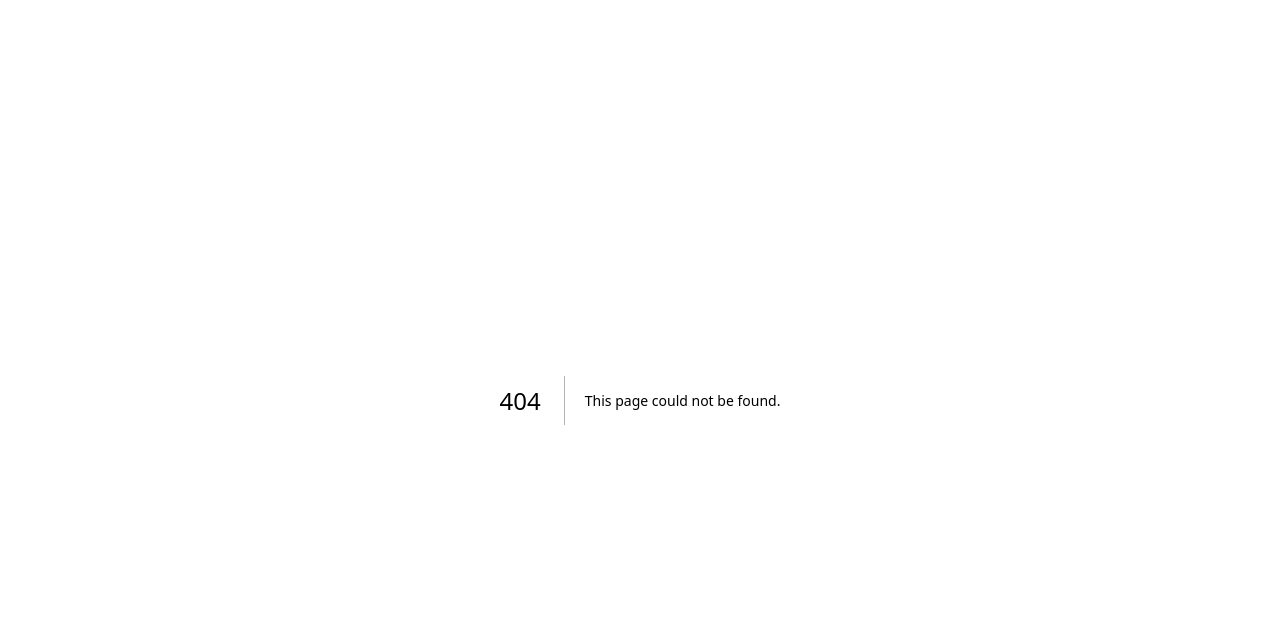
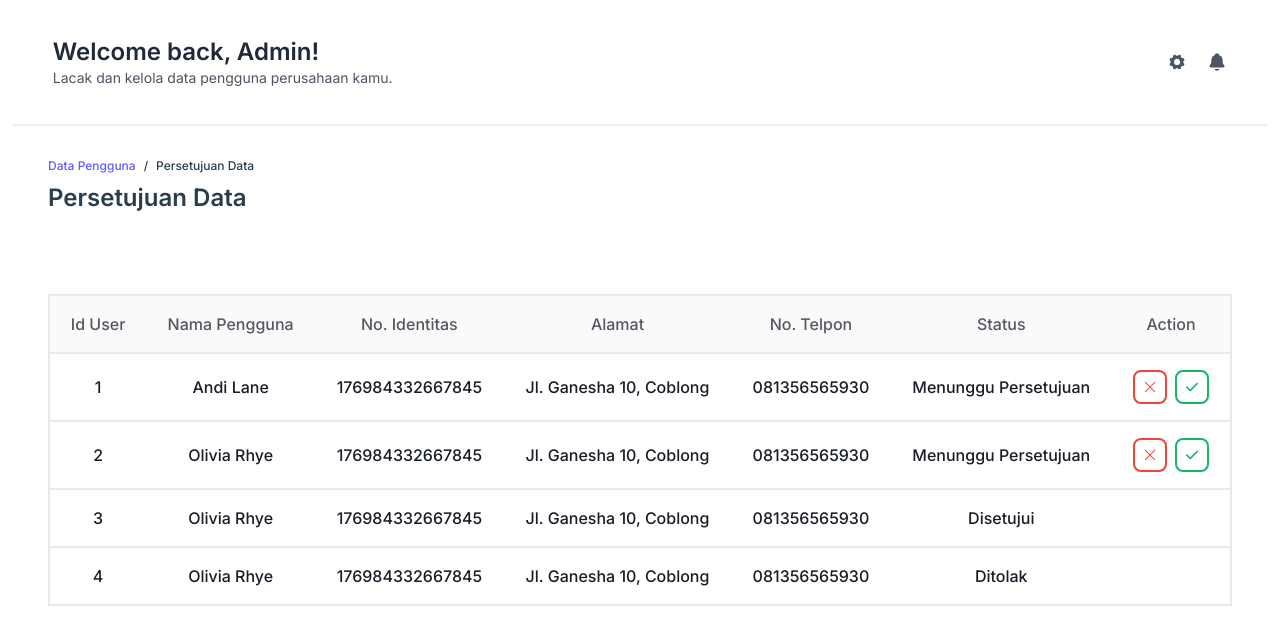
Before and after one commit to sulsul2/entry-data, a Next.js app: page /lihat-data in a window 1280 px wide. Before the commit this address had no page. Shown: the top 644 px of the page. Built offline with nearby package versions, Linux system fonts and the light colour scheme.

Commit message:
foldering halaman

```diff
--- /dev/null
+++ b/src/app/(site admin)/manajemen-akun/page.tsx
@@ -0,0 +1,152 @@
+"use client";
+import Table from "@/components/table";
+import Link from "next/link";
+import { useEffect, useState } from "react";
+import { FaCheck } from "react-icons/fa6";
+import { RxCross1 } from "react-icons/rx";
+
+interface DataUser {
+  IdUser: number;
+  NamaPengguna: string;
+  NoIdentitas: string;
+  Alamat: string;
+  NoTelpon: string;
+  Status: string;
+  Action: JSX.Element;
+}
+
+export default function manajemenAkun() {
+  const [data, setData] = useState<DataUser[]>([]);
+
+  const header1 = [
+    "Id User",
+    "Nama Pengguna",
+    "No. Identitas",
+    "Alamat",
+    "No. Telpon",
+    "Status",
+    "Action",
+  ];
+
+  const getApprovalData = async () => {
+    try {
+      // Data lokal yang Anda miliki
+      const localData = [
+        {
+          idUser: 1,
+          namaPengguna: "Andi Lane",
+          noIdentitas: "176984332667845",
+          alamat: "Jl. Ganesha 10, Coblong",
+          noTelpon: "081356565930",
+          status: "Menunggu Persetujuan",
+        },
+        {
+          idUser: 2,
+          namaPengguna: "Olivia Rhye",
+          noIdentitas: "176984332667845",
+          alamat: "Jl. Ganesha 10, Coblong",
+          noTelpon: "081356565930",
+          status: "Menunggu Persetujuan",
+        },
+        {
+          idUser: 3,
+          namaPengguna: "Olivia Rhye",
+          noIdentitas: "176984332667845",
+          alamat: "Jl. Ganesha 10, Coblong",
+          noTelpon: "081356565930",
+          status: "Disetujui",
+        },
+        {
+          idUser: 4,
+          namaPengguna: "Olivia Rhye",
+          noIdentitas: "176984332667845",
+          alamat: "Jl. Ganesha 10, Coblong",
+          noTelpon: "081356565930",
+          status: "Ditolak",
+        },
+      ];
+
+      // Transformasi data
+      const transformedData = localData.map((user) => {
+        return {
+          IdUser: user.idUser,
+          NamaPengguna: user.namaPengguna,
+          NoIdentitas: user.noIdentitas,
+          Alamat: user.alamat,
+          NoTelpon: user.noTelpon,
+          Status: user.status,
+          Action: getActionButtons(user.status, user.idUser),
+        };
+      });
+
+      return transformedData;
+    } catch (error) {
+      console.error("Error fetching data:", error);
+      return [];
+    }
+  };
+  useEffect(() => {
+    const fetchData = async () => {
+      const approvalData = await getApprovalData();
+      setData(approvalData);
+    };
+
+    fetchData();
+  }, []);
+
+  // Fungsi untuk menentukan tombol berdasarkan status
+  const getActionButtons = (status: string, idUser: number) => {
+    if (status === "Menunggu Persetujuan") {
+      return (
+        <div className="flex justify-center items-center gap-2">
+          <button
+            className="text-[#F04438] text-sm border-2 border-[#F04438] p-2 rounded-lg"
+            onClick={() => handleReject(idUser)}
+          >
+            <RxCross1 />
+          </button>
+          <button
+            className="text-[#12B76A] text-sm border-2 border-[#12B76A] p-2 rounded-lg"
+            onClick={() => handleApprove(idUser)}
+          >
+            <FaCheck />
+          </button>
+        </div>
+      );
+    } else {
+      return <p></p>;
+    }
+  };
+
+  // Fungsi untuk menangani aksi "Setujui"
+  const handleApprove = (idUser: number) => {
+    console.log(`User dengan ID ${idUser} disetujui.`);
+    // Tambahkan logika untuk memperbarui status di backend atau state lokal
+  };
+
+  // Fungsi untuk menangani aksi "Tolak"
+  const handleReject = (idUser: number) => {
+    console.log(`User dengan ID ${idUser} ditolak.`);
+    // Tambahkan logika untuk memperbarui status di backend atau state lokal
+  };
+
+  return (
+    <>
+      <div className="px-6 py-2">
+        <div className="flex items-center gap-2 text-xs font-inter font-medium mb-2">
+          <Link href={`/user-list/`} className="text-[#605BFF] cursor-pointer">
+            Data Pengguna
+          </Link>
+          <p className="text-[#2A3D4A]"> / </p>
+          <p className="text-[#2A3D4A]">Persetujuan Data</p>
+        </div>
+
+        <h1 className="text-2xl font-semibold text-[#2A3D4A] mb-20">
+          Persetujuan Data
+        </h1>
+
+        <Table data={data} header={header1} isLoading={false} />
+      </div>
+    </>
+  );
+}
--- /dev/null
+++ b/src/app/(site data-entry)/data-entry/page.tsx
@@ -0,0 +1 @@
+//
--- /dev/null
+++ b/src/app/(site user)/layout.tsx
@@ -0,0 +1,21 @@
+import React from "react";
+import Header from "@/components/header";
+import Sidebar from "@/components/sidebar";
+
+interface LayoutProps {
+  children: React.ReactNode;
+}
+
+const Layout: React.FC<LayoutProps> = ({ children }) => {
+  return (
+    <div className="flex h-screen bg-white">
+      {/* <Sidebar /> */}
+      <div className="flex-1 flex flex-col">
+        <Header />
+        <main className="flex-1 p-6 overflow-y-auto">{children}</main>
+      </div>
+    </div>
+  );
+};
+
+export default Layout;
--- /dev/null
+++ b/src/app/(site user)/lihat-data/page.tsx
@@ -0,0 +1,152 @@
+"use client";
+import Table from "@/components/table";
+import Link from "next/link";
+import { useEffect, useState } from "react";
+import { FaCheck } from "react-icons/fa6";
+import { RxCross1 } from "react-icons/rx";
+
+interface DataUser {
+  IdUser: number;
+  NamaPengguna: string;
+  NoIdentitas: string;
+  Alamat: string;
+  NoTelpon: string;
+  Status: string;
+  Action: JSX.Element;
+}
+
+export default function persetujuan() {
+  const [data, setData] = useState<DataUser[]>([]);
+
+  const header1 = [
+    "Id User",
+    "Nama Pengguna",
+    "No. Identitas",
+    "Alamat",
+    "No. Telpon",
+    "Status",
+    "Action",
+  ];
+
+  const getApprovalData = async () => {
+    try {
+      // Data lokal yang Anda miliki
+      const localData = [
+        {
+          idUser: 1,
+          namaPengguna: "Andi Lane",
+          noIdentitas: "176984332667845",
+          alamat: "Jl. Ganesha 10, Coblong",
+          noTelpon: "081356565930",
+          status: "Menunggu Persetujuan",
+        },
+        {
+          idUser: 2,
+          namaPengguna: "Olivia Rhye",
+          noIdentitas: "176984332667845",
+          alamat: "Jl. Ganesha 10, Coblong",
+          noTelpon: "081356565930",
+          status: "Menunggu Persetujuan",
+        },
+        {
+          idUser: 3,
+          namaPengguna: "Olivia Rhye",
+          noIdentitas: "176984332667845",
+          alamat: "Jl. Ganesha 10, Coblong",
+          noTelpon: "081356565930",
+          status: "Disetujui",
+        },
+        {
+          idUser: 4,
+          namaPengguna: "Olivia Rhye",
+          noIdentitas: "176984332667845",
+          alamat: "Jl. Ganesha 10, Coblong",
+          noTelpon: "081356565930",
+          status: "Ditolak",
+        },
+      ];
+
+      // Transformasi data
+      const transformedData = localData.map((user) => {
+        return {
+          IdUser: user.idUser,
+          NamaPengguna: user.namaPengguna,
+          NoIdentitas: user.noIdentitas,
+          Alamat: user.alamat,
+          NoTelpon: user.noTelpon,
+          Status: user.status,
+          Action: getActionButtons(user.status, user.idUser),
+        };
+      });
+
+      return transformedData;
+    } catch (error) {
+      console.error("Error fetching data:", error);
+      return [];
+    }
+  };
+  useEffect(() => {
+    const fetchData = async () => {
+      const approvalData = await getApprovalData();
+      setData(approvalData);
+    };
+
+    fetchData();
+  }, []);
+
+  // Fungsi untuk menentukan tombol berdasarkan status
+  const getActionButtons = (status: string, idUser: number) => {
+    if (status === "Menunggu Persetujuan") {
+      return (
+        <div className="flex justify-center items-center gap-2">
+          <button
+            className="text-[#F04438] text-sm border-2 border-[#F04438] p-2 rounded-lg"
+            onClick={() => handleReject(idUser)}
+          >
+            <RxCross1 />
+          </button>
+          <button
+            className="text-[#12B76A] text-sm border-2 border-[#12B76A] p-2 rounded-lg"
+            onClick={() => handleApprove(idUser)}
+          >
+            <FaCheck />
+          </button>
+        </div>
+      );
+    } else {
+      return <p></p>;
+    }
+  };
+
+  // Fungsi untuk menangani aksi "Setujui"
+  const handleApprove = (idUser: number) => {
+    console.log(`User dengan ID ${idUser} disetujui.`);
+    // Tambahkan logika untuk memperbarui status di backend atau state lokal
+  };
+
+  // Fungsi untuk menangani aksi "Tolak"
+  const handleReject = (idUser: number) => {
+    console.log(`User dengan ID ${idUser} ditolak.`);
+    // Tambahkan logika untuk memperbarui status di backend atau state lokal
+  };
+
+  return (
+    <>
+      <div className="px-6 py-2">
+        <div className="flex items-center gap-2 text-xs font-inter font-medium mb-2">
+          <Link href={`/user-list/`} className="text-[#605BFF] cursor-pointer">
+            Data Pengguna
+          </Link>
+          <p className="text-[#2A3D4A]"> / </p>
+          <p className="text-[#2A3D4A]">Persetujuan Data</p>
+        </div>
+
+        <h1 className="text-2xl font-semibold text-[#2A3D4A] mb-20">
+          Persetujuan Data
+        </h1>
+
+        <Table data={data} header={header1} isLoading={false} />
+      </div>
+    </>
+  );
+}
--- a/src/app/(site)/manajemen-akun/page.tsx
+++ /dev/null
@@ -1,2 +0,0 @@
-export default function manajemenAkun() {
-}
--- a/src/components/sidebar.tsx
+++ b/src/components/sidebar.tsx
@@ -1,7 +1,7 @@
 "use client";
 import Link from "next/link";
 import { useState } from "react";
-import { FaChevronDown, FaChevronRight } from "react-icons/fa";
+import { FaChevronDown, FaChevronRight, FaChevronUp } from "react-icons/fa";
 import { MdFolderShared } from "react-icons/md";
 import { usePathname } from "next/navigation";
 import { IoPersonCircleSharp } from "react-icons/io5";
@@ -51,9 +51,9 @@ const Sidebar = () => {
               <span className="ml-3 mr-3">Data Pengguna</span>
               <div className="justify-end items-end ml-12">
                 {isUserDataOpen ? (
-                  <FaChevronDown className="text-[#605BFF]" />
+                  <FaChevronUp className="text-gray-700" />
                 ) : (
-                  <FaChevronRight className="text-gray-700" />
+                  <FaChevronDown className="text-gray-700" />
                 )}
               </div>
             </div>
@@ -102,25 +102,6 @@ const Sidebar = () => {
                 ></div>
                 <span>Ekspor Data</span>
               </Link>
-
-              {/* Lihat Data */}
-              <Link
-                href="/lihat-data"
-                className={`flex items-center space-x-2 ${
-                  isActive("/lihat-data")
-                    ? "text-[#605BFF] font-semibold"
-                    : "text-gray-700 hover:text-[#605BFF]"
-                }`}
-              >
-                <div
-                  className={`w-4 h-4 rounded-full ${
-                    isActive("/lihat-data")
-                      ? "bg-[#605BFF]"
-                      : "border bg-[#D8DBE4]"
-                  }`}
-                ></div>
-                <span>Lihat Data</span>
-              </Link>
             </div>
           )}
         </div>
@@ -136,7 +117,7 @@ const Sidebar = () => {
             }`}
           >
             <IoPersonCircleSharp className="w-6 h-6" />
-            <span className="ml-3">Manajemen Akun</span>
+            <span className="ml-3">Manajemen User</span>
           </Link>
         </div>
       </div>
```
Also changed, not shown: src/app/(site admin)/layout.tsx (renamed from src/app/(site)/layout.tsx), src/app/(site admin)/persetujuan-data/page.tsx (renamed from src/app/(site)/persetujuan-data/page.tsx).
